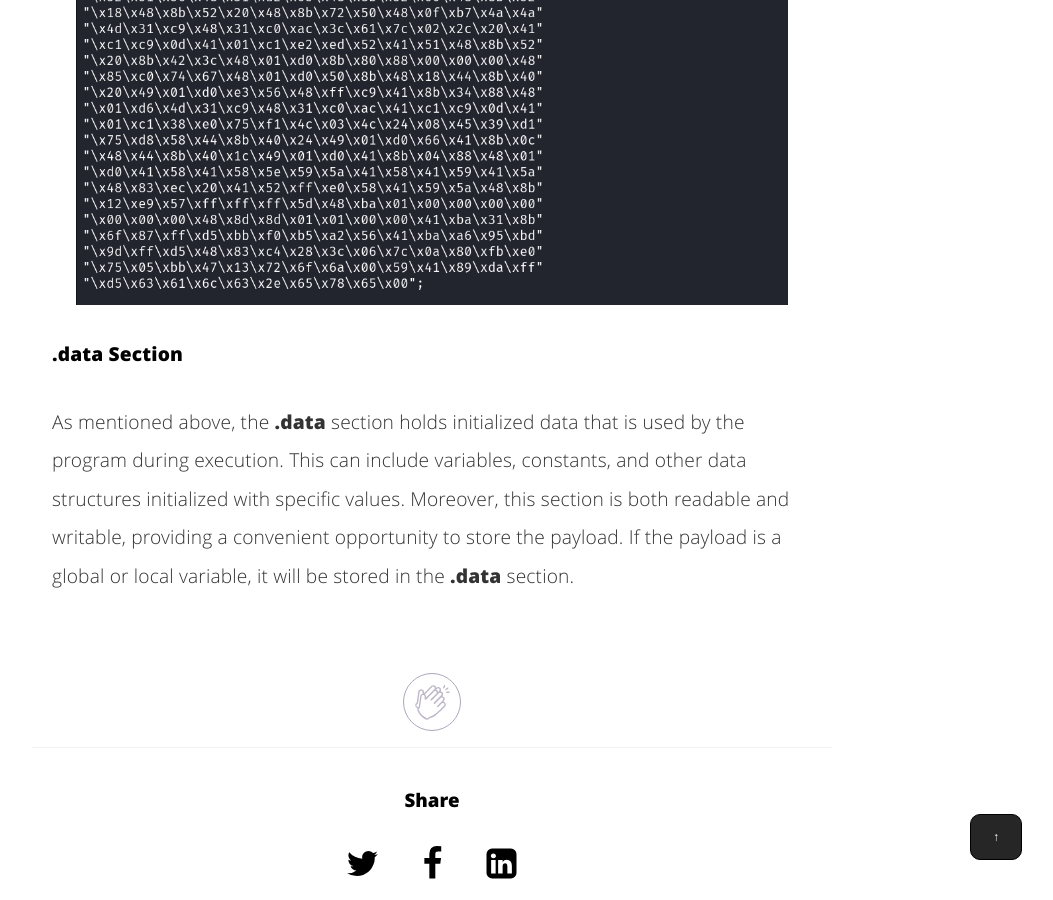
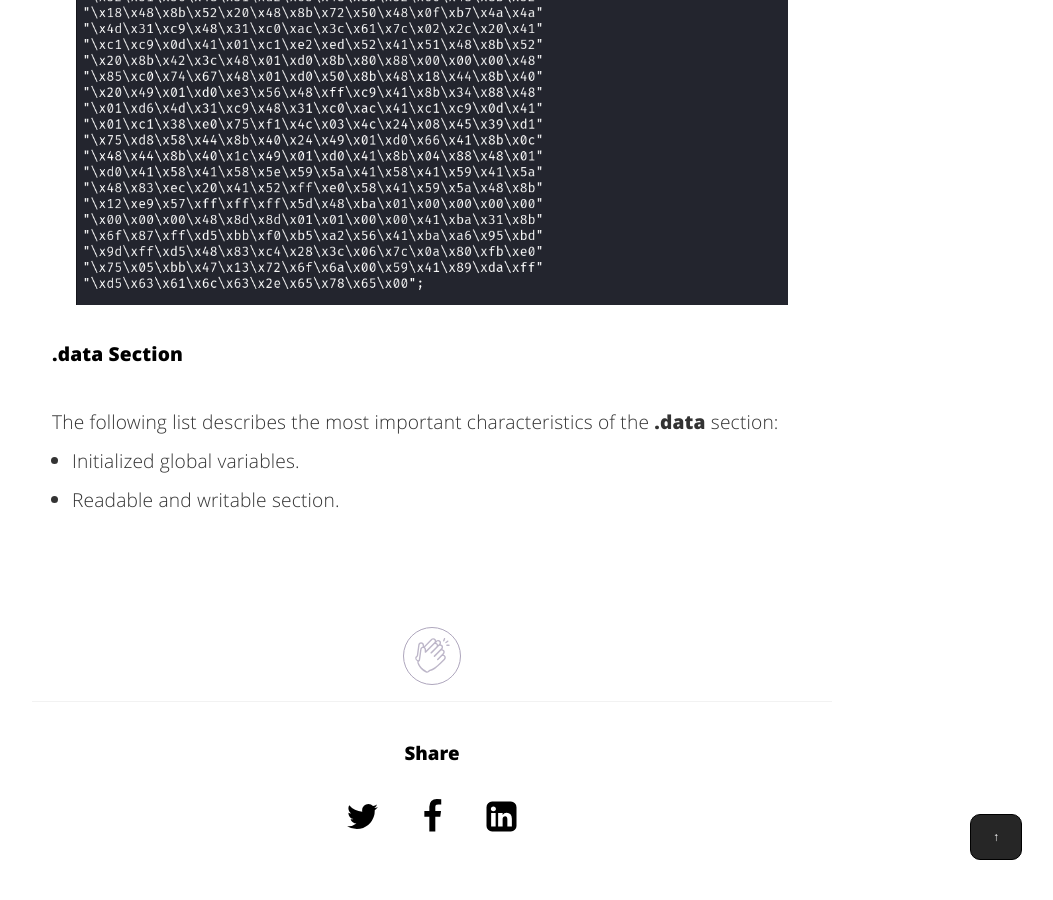
Before and after one commit to nickvourd/nickvourd.github.io, a Jekyll site: the page built from _posts/2024-04-21-the-anatomy-of-pe.md, in a window 1280 px wide and 900 px high, scrolled down 6206 px. Shown: the whole window, without its empty margins (208-1261 px from the left). Built offline with Jekyll 4.4.1, drawn with Linux system fonts in a browser that asks for light colours.

Commit message:
The Anatomy of PE

```diff
--- a/_posts/2024-04-21-the-anatomy-of-pe.md
+++ b/_posts/2024-04-21-the-anatomy-of-pe.md
@@ -196,7 +196,13 @@ msfvenom -p windows/x64/exec CMD=calc.exe -f c
 
 <h4>.data Section</h4>
 
-<p>As mentioned above, the <b>.data</b> section holds initialized data that is used by the program during execution. This can include variables, constants, and other data structures initialized with specific values. Moreover, this section is both readable and writable, providing a convenient opportunity to store the payload. If the payload is a global or local variable, it will be stored in the <b>.data</b> section.</p>
+<p>The following list describes the most important characteristics of the <b>.data</b> section:
+
+<ul>
+  <li>Initialized global variables.</li>
+  <li>Readable and writable section.</li>
+</ul>
+</p>
 
 <br /><br />
 
```
